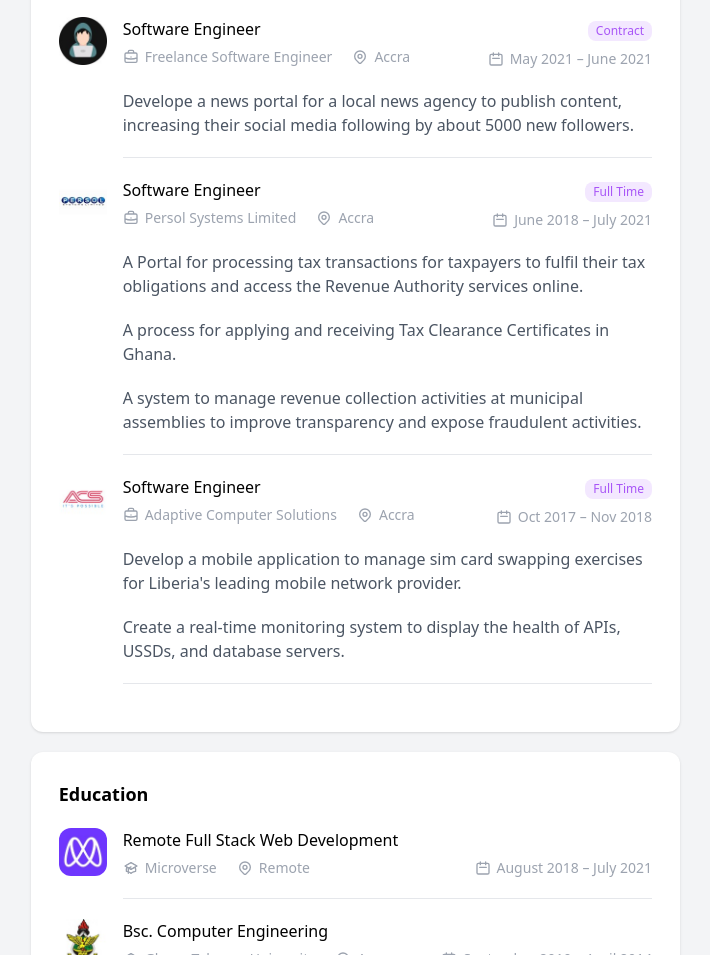
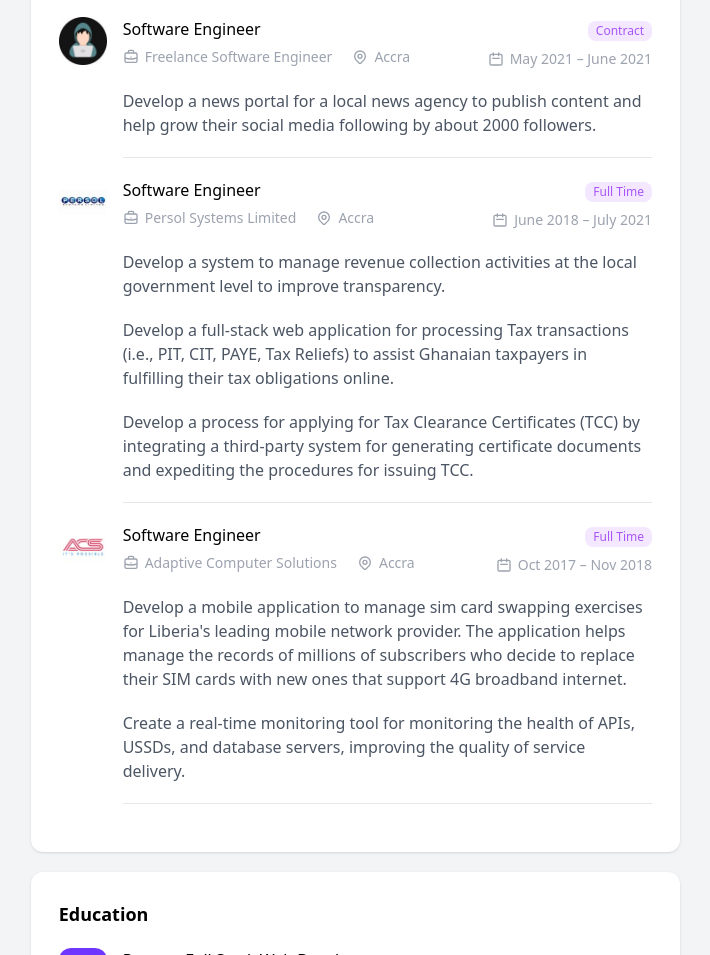
Before and after one commit to ybadmus/ybadmus.github.io, a plain HTML site: page index.html in a window 1280 px wide. Shown: the part 1845-2800 px from the top of the page, without its empty margins (452-1162 px from the left). Drawn offline with nearby package versions, Linux system fonts and the light colour scheme.

Commit message:
update description for experience at persol and adaptive computers

```diff
--- a/index.html
+++ b/index.html
@@ -164,7 +164,7 @@
                         <div class="w-full space-y-5">
                             <div class="item-header">
                                 <div class="space-y-1.5">
-                                    <div class="font-medium">Backend Software Engineer</div>
+                                    <div class="font-medium">Senior Software Engineer</div>
                                     <div class="flex space-x-5">
                                         <div class="item-header-info">
                                             <svg xmlns="http://www.w3.org/2000/svg" class="h-4 w-4" fill="none" viewBox="0 0 24 24" stroke="currentColor">
@@ -307,7 +307,7 @@
                                 </div>
                             </div>
                             <p class="text-gray-600">
-                                Develope a news portal for a local news agency to publish content, increasing their social media following by about 5000 new followers.
+                                Develop a news portal for a local news agency to publish content and help grow their social media following by about 2000 followers.
                             </p>
                             <div class="border-b border-gray-200"></div>
                         </div>
@@ -348,13 +348,13 @@
                                 </div>
                             </div>
                             <p class="text-gray-600">
-                                A Portal for processing tax transactions for taxpayers to fulfil their tax obligations and access the Revenue Authority services online.
+                                Develop a system to manage revenue collection activities at the local government level to improve transparency.
                             </p>
                             <p class="text-gray-600">
-                                A process for applying and receiving Tax Clearance Certificates in Ghana.
+                                Develop a full-stack web application for processing Tax transactions (i.e., PIT, CIT, PAYE, Tax Reliefs) to assist Ghanaian taxpayers in fulfilling their tax obligations online.
                             </p>
                             <p class="text-gray-600">
-                                A system to manage revenue collection activities at municipal assemblies to improve transparency and expose fraudulent activities.
+                                Develop a process for applying for Tax Clearance Certificates (TCC) by integrating a third-party system for generating certificate documents and expediting the procedures for issuing TCC.
                             </p>
                             <div class="border-b border-gray-200"></div>
                         </div>
@@ -395,10 +395,10 @@
                                 </div>
                             </div>
                             <p class="text-gray-600">
-                                Develop a mobile application to manage sim card swapping exercises for Liberia's leading mobile network provider.
+                                Develop a mobile application to manage sim card swapping exercises for Liberia's leading mobile network provider. The application helps manage the records of millions of subscribers who decide to replace their SIM cards with new ones that support 4G broadband internet.
                             </p>
                             <p class="text-gray-600">
-                                Create a real-time monitoring system to display the health of APIs, USSDs, and database servers.
+                                Create a real-time monitoring tool for monitoring the health of APIs, USSDs, and database servers, improving the quality of service delivery.
                             </p>
                             <div class="border-b border-gray-200"></div>
                         </div>
```
